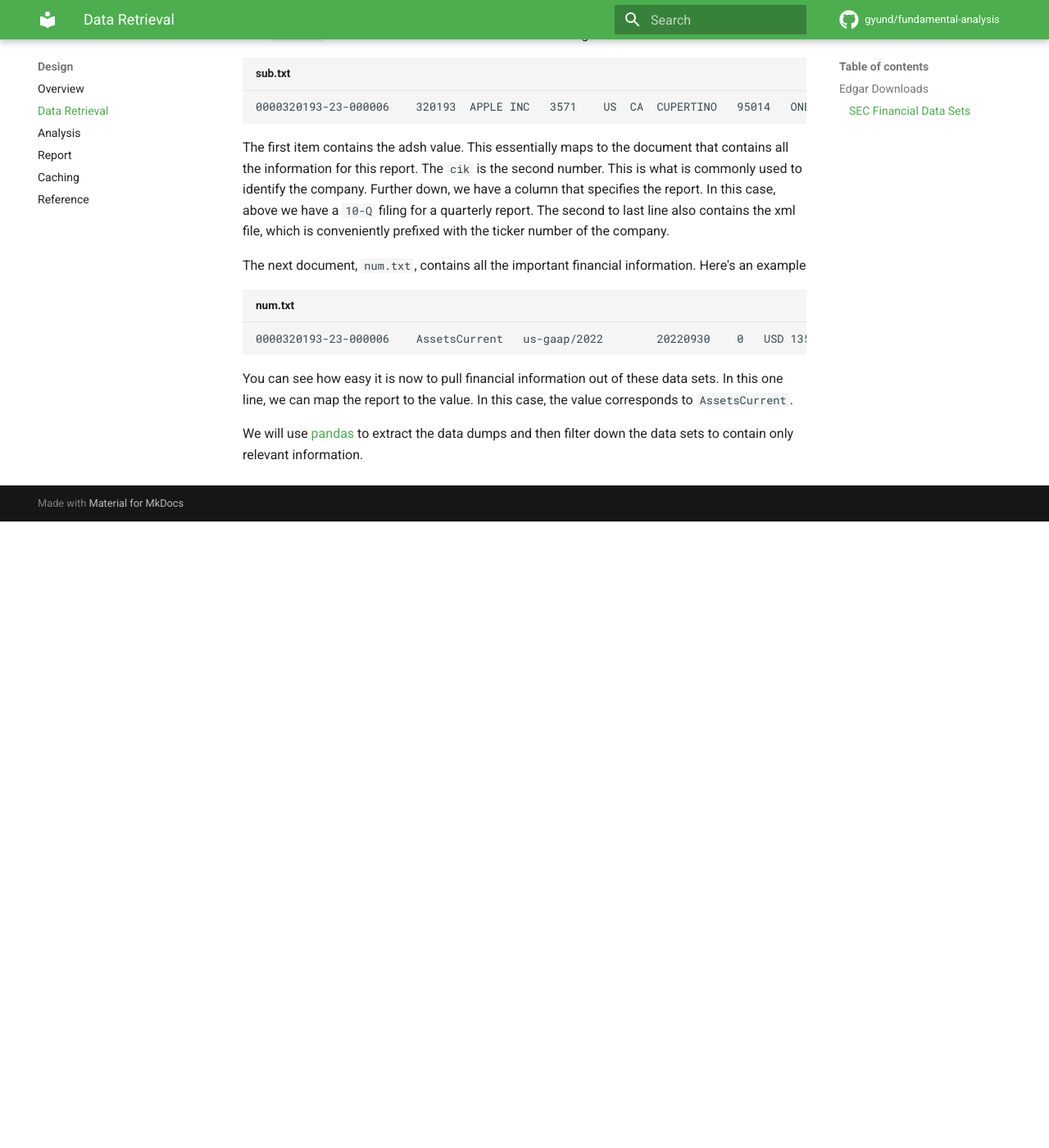
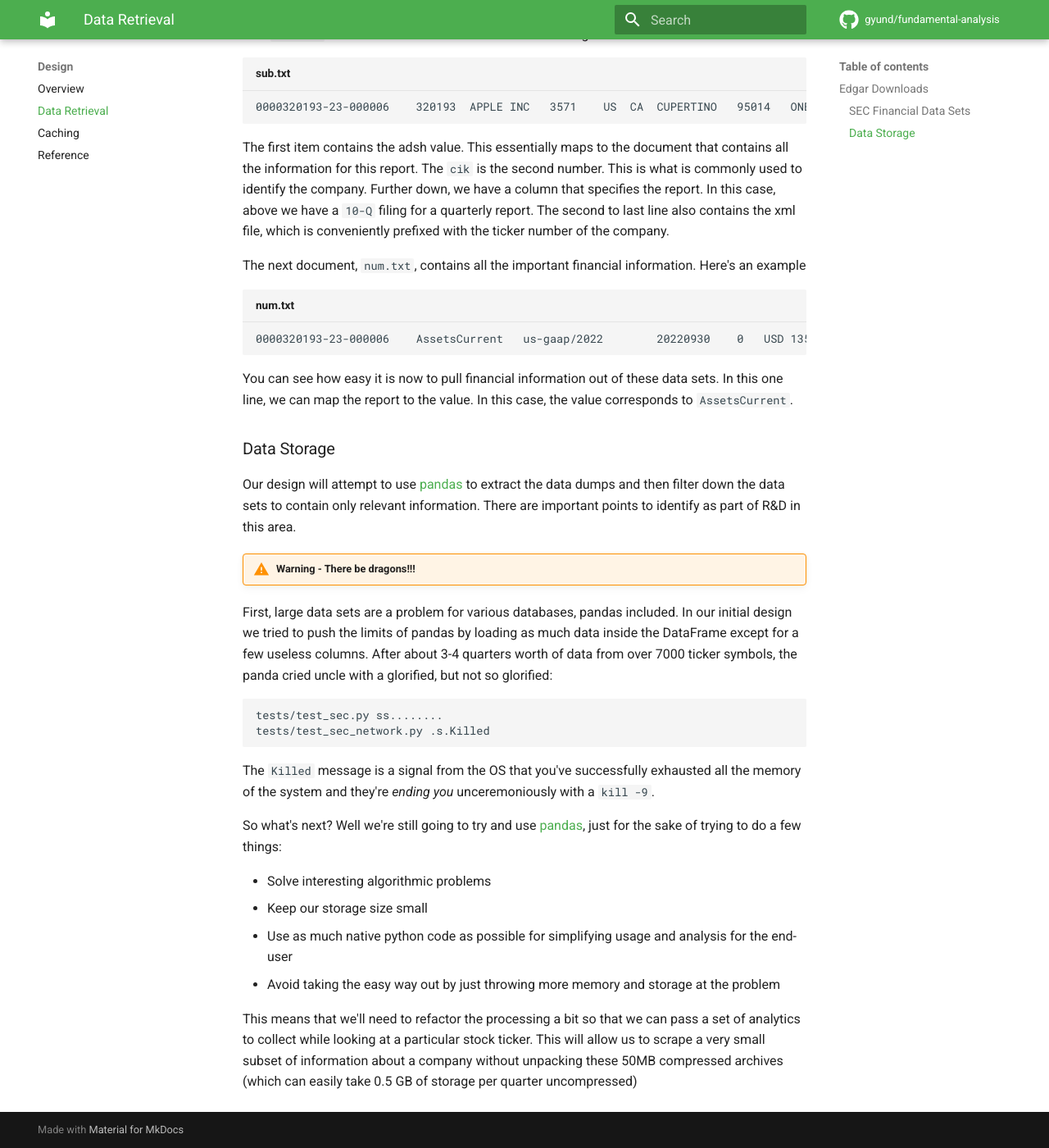
Before and after one commit to gyund/fundamental-analysis, an MkDocs documentation site: the page built from docs/docs/design/data-retrieval.md, in a window 1280 px wide and 1400 px high, scrolled down 928 px. Shown: the whole window at 82% size. Built offline with MkDocs 1.6.1 and Material for MkDocs 9.7.7, drawn with Linux system fonts in a browser that asks for light colours; comment, search, counter and statistics services are not loaded; before the commit the page ends 1564 px from its top, so only the background shows below that.

````diff
--- a/docs/docs/design/data-retrieval.md
+++ b/docs/docs/design/data-retrieval.md
@@ -39,7 +39,31 @@ The next document, `num.txt`, contains all the important financial information.
 
 You can see how easy it is now to pull financial information out of these data sets. In this one line, we can map the report to the value. In this case, the value corresponds to `AssetsCurrent`.
 
-We will use [pandas](https://pandas.pydata.org/) to extract the data dumps and then filter down the data sets to contain only relevant information.
+### Data Storage
+
+Our design will attempt to use [pandas](https://pandas.pydata.org/) to extract the data dumps and then filter down the data sets to contain only relevant information. There are important points to identify as part of R&D in this area.
+
+!!! warning "Warning - There be dragons!!!"
+
+First, large data sets are a problem for various databases, pandas included. In our initial design we tried to push the limits of pandas by loading as much data inside the DataFrame except for a few useless columns. After about 3-4 quarters worth of data from over 7000 ticker symbols, the panda cried uncle with a glorified, but not so glorified:
+
+```sh
+tests/test_sec.py ss........                                                                                    [ 58%]
+tests/test_sec_network.py .s.Killed
+```
+
+The `Killed` message is a signal from the OS that you've successfully exhausted all the memory of the system and they're *ending you* unceremoniously with a `kill -9`.
+
+So what's next? Well we're still going to try and use [pandas](https://pandas.pydata.org/), just for the sake of trying to do a few things:
+
+- Solve interesting algorithmic problems
+- Keep our storage size small
+- Use as much native python code as possible for simplifying usage and analysis for the end-user
+- Avoid taking the easy way out by just throwing more memory and storage at the problem
+
+This means that we'll need to refactor the processing a bit so that we can pass a set of analytics to collect while looking at a particular stock ticker. This will allow us to scrape a very small subset of information about a company without unpacking these 50MB compressed archives (which can easily take 0.5 GB of storage per quarter uncompressed)
+
+
 
 <!--
 ### sec-edgar
--- a/docs/mkdocs.yml
+++ b/docs/mkdocs.yml
@@ -55,7 +55,7 @@ nav:
   - Design:
       - Overview: design/overview.md
       - Data Retrieval: design/data-retrieval.md
-      - Analysis: design/analysis.md
-      - Report: design/report.md
+      # - Analysis: design/analysis.md
+      # - Report: design/report.md
       - Caching: design/caching.md
       - Reference: design/reference.md
````
Also changed, not shown: docs/docs/getting-started.md (+4 -3 lines), docs/docs/index.md (+14 -0 lines), README.md, 1 other file.
